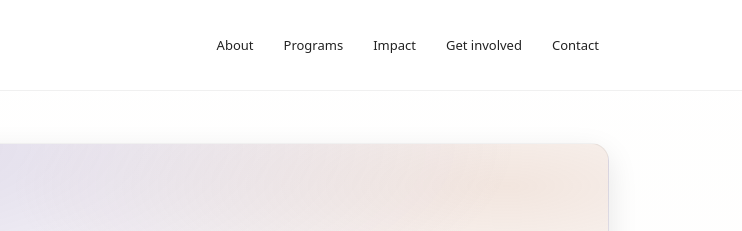
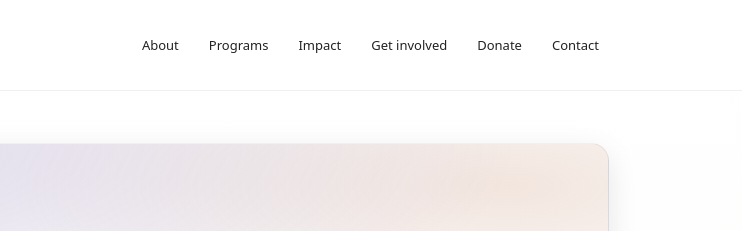
Before and after one commit to PynksHouse/leebellas-promise-haven, a plain HTML site: page index.html in a window 1280 px wide. Shown: the top 231 px of the page, 538-1280 px from the left. Drawn offline with Linux system fonts and the light colour scheme.

Commit message:
Update index.html

```diff
--- a/index.html
+++ b/index.html
@@ -243,6 +243,7 @@
           <a href="#programs">Programs</a>
           <a href="#impact">Impact</a>
           <a href="#get-involved">Get involved</a>
+          <a href="#donate">Donate</a>
           <a href="#contact">Contact</a>
         </nav>
       </div>
```
